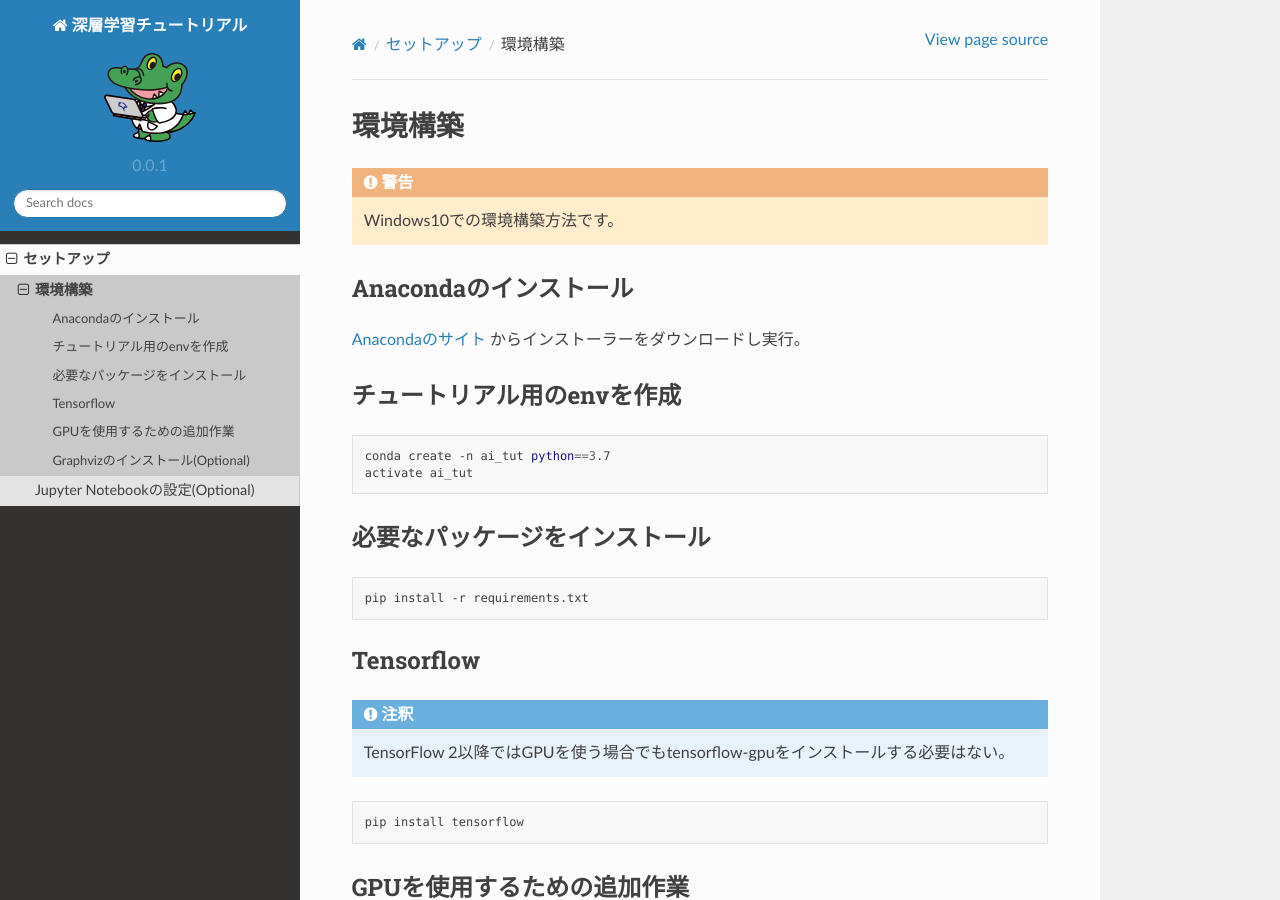
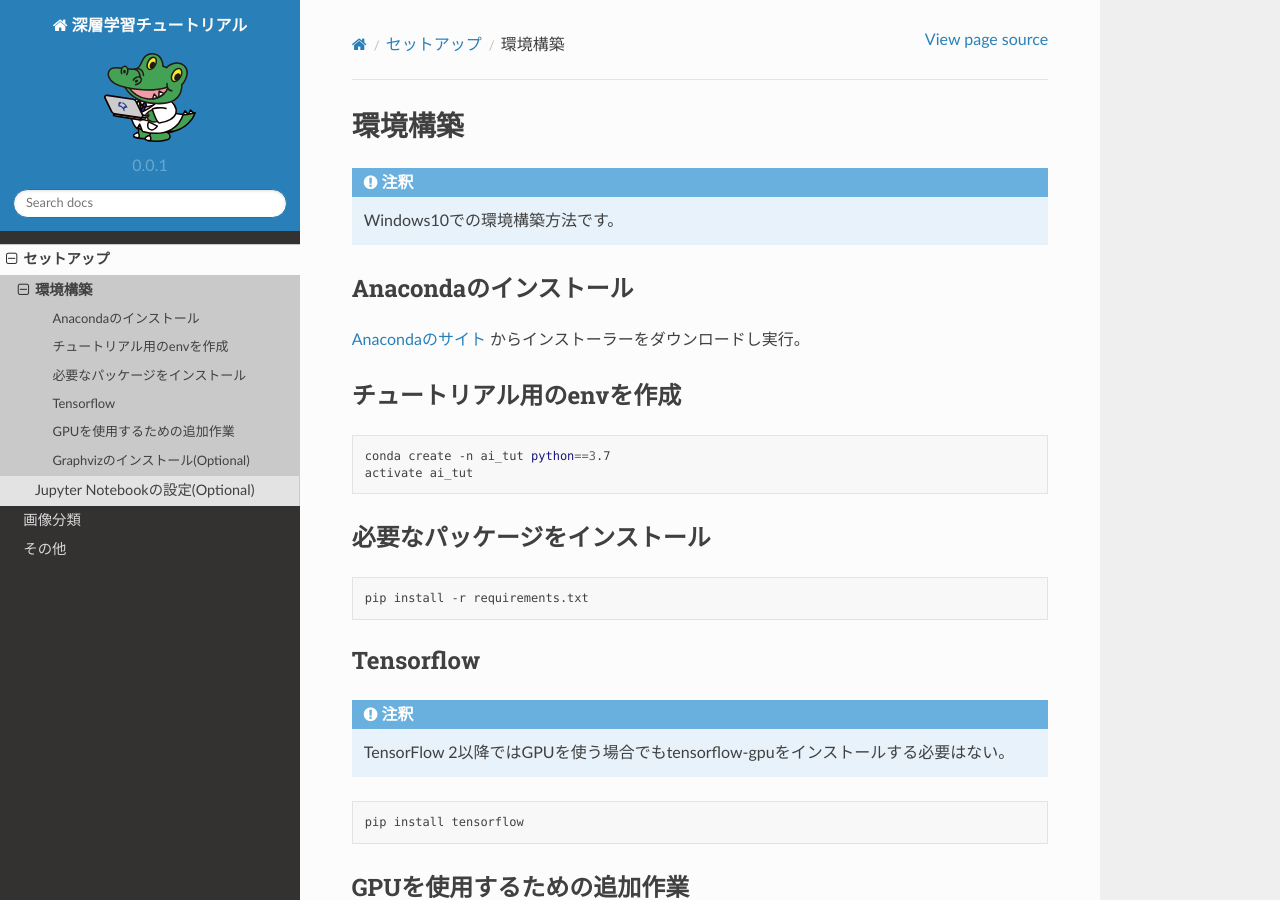
Before and after one commit to yk-szk/aitut, a Sphinx documentation site: the page built from docs/setup/setup.rst, in a window 1280 px wide and 900 px high. Built offline with Sphinx 7.4.7 and the Read the Docs theme 2.0.0, drawn with Linux system fonts in a browser that asks for light colours; formulas are drawn with MathJax 3; pages that are not in the unit, such as notebooks, are missing from menus.

Commit message:
Restructure rsts

```diff
--- /dev/null
+++ b/docs/notebooks/index.rst
@@ -0,0 +1,10 @@
+画像分類
+--------
+
+.. toctree::
+   :maxdepth: 0
+
+   lung_nodule
+   lung_nodule_cv
+   NBI_colonoscopy
+   dld
--- /dev/null
+++ b/docs/notebooks/misc.rst
@@ -0,0 +1,8 @@
+その他
+------
+
+.. toctree::
+   :maxdepth: 0
+
+   imagedata_generator
+   test_environment
--- a/docs/setup/jupyter.rst
+++ b/docs/setup/jupyter.rst
@@ -1,6 +1,6 @@
-***********************
+********************************
 Jupyter Notebookの設定(Optional)
-***********************
+********************************
 .. note::
 
    必須というわけではありません。
--- a/docs/setup/setup.rst
+++ b/docs/setup/setup.rst
@@ -1,7 +1,7 @@
 ********
 環境構築
 ********
-.. warning::
+.. note::
 
    Windows10での環境構築方法です。
 
```
Also changed, not shown: docs/index.rst (+7 -2 lines).
